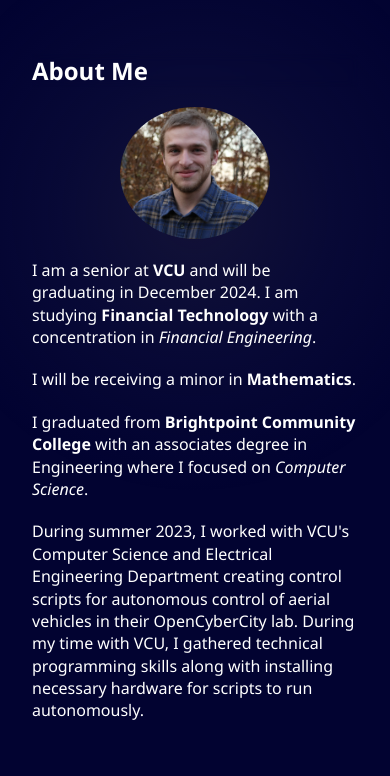
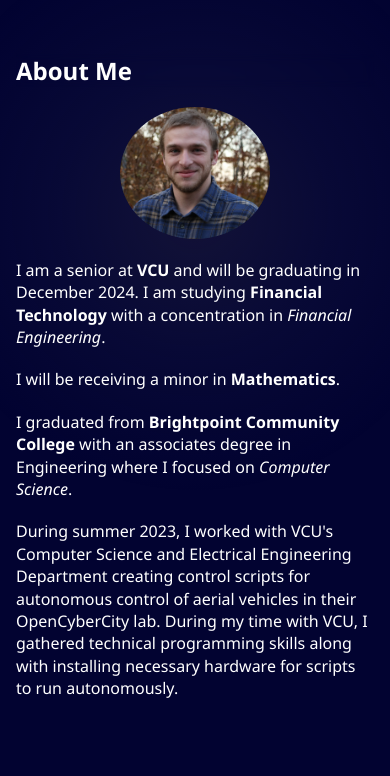
Before and after one commit to DonkeyKong1021/Personal-Website, a plain HTML site: page index.html in a window 390 px wide. Shown: the part 209-985 px from the top of the page. Drawn offline with nearby package versions, Linux system fonts and the light colour scheme.

Commit message:
Version 3.0

```diff
--- a/styles.css
+++ b/styles.css
@@ -1,3 +1,4 @@
+/* Base styles */
 * {
     margin: 0;
     padding: 0;
@@ -187,13 +188,11 @@ body {
     font-size: 20px;
 }
 
-/* Media query for screens 900px or less */
+/* Media query for screens 1030px or less */
 @media (max-width: 1030px) {
     .container {
         flex-direction: column;
         padding-top: 48px;
-        /* padding-left: 16px; */
-        /* padding-right: 16px; */
     }
 
     .left-column {
@@ -204,15 +203,15 @@ body {
         margin-bottom: 20px;
     }
 
-    .navbar{
+    .navbar {
         display: none;
     }
 
-    .left-column h3{
+    .left-column h3 {
         margin-bottom: 10px;
     }
 
-    .social-media-icons{
+    .social-media-icons {
         margin-bottom: 20px;
     }
 
@@ -243,11 +242,12 @@ body {
     }
 }
 
-@media (max-width: 480px) {
+/* Media query for screens 468px or less */
+@media (max-width: 468px) {
     .container {
         flex-direction: column;
-        padding-left: 16px;
-        padding-right: 16px;
+        padding-left: 0;
+        padding-right: 0;
     }
 
     .left-column {
```
